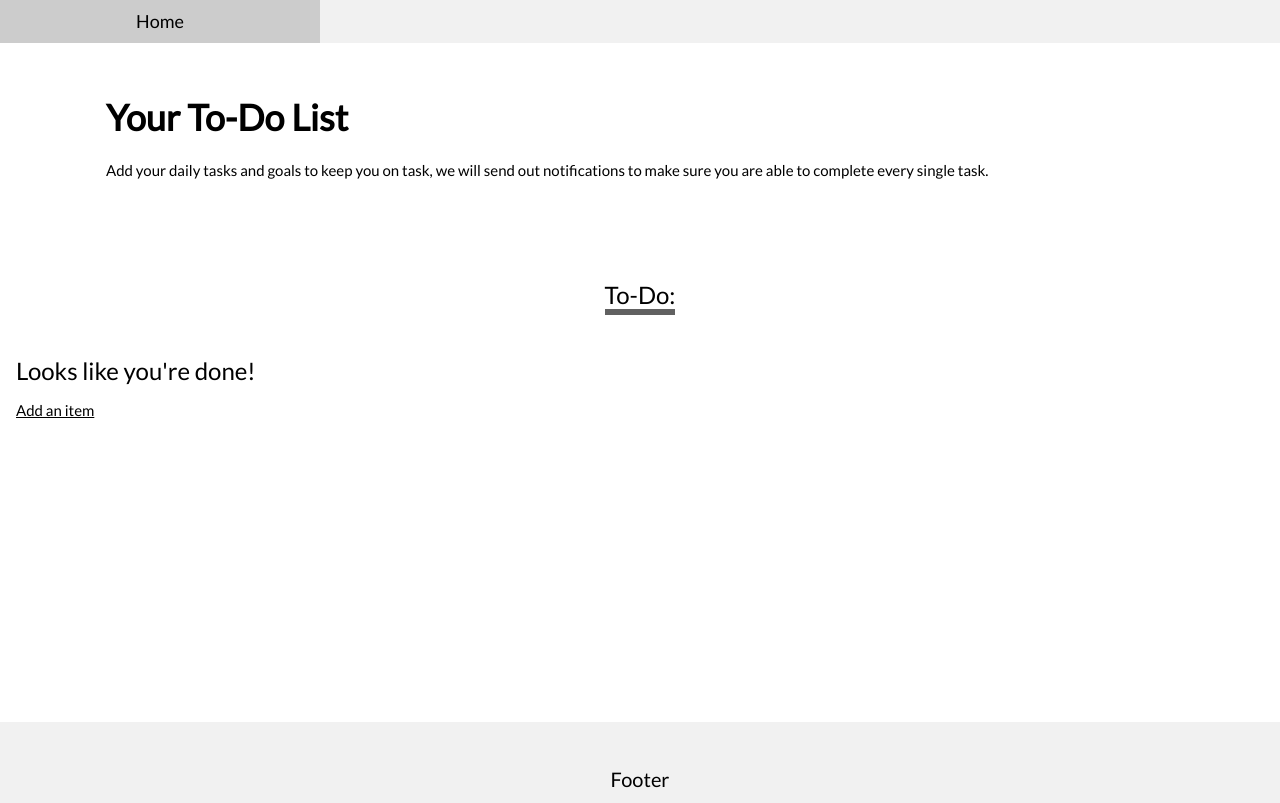
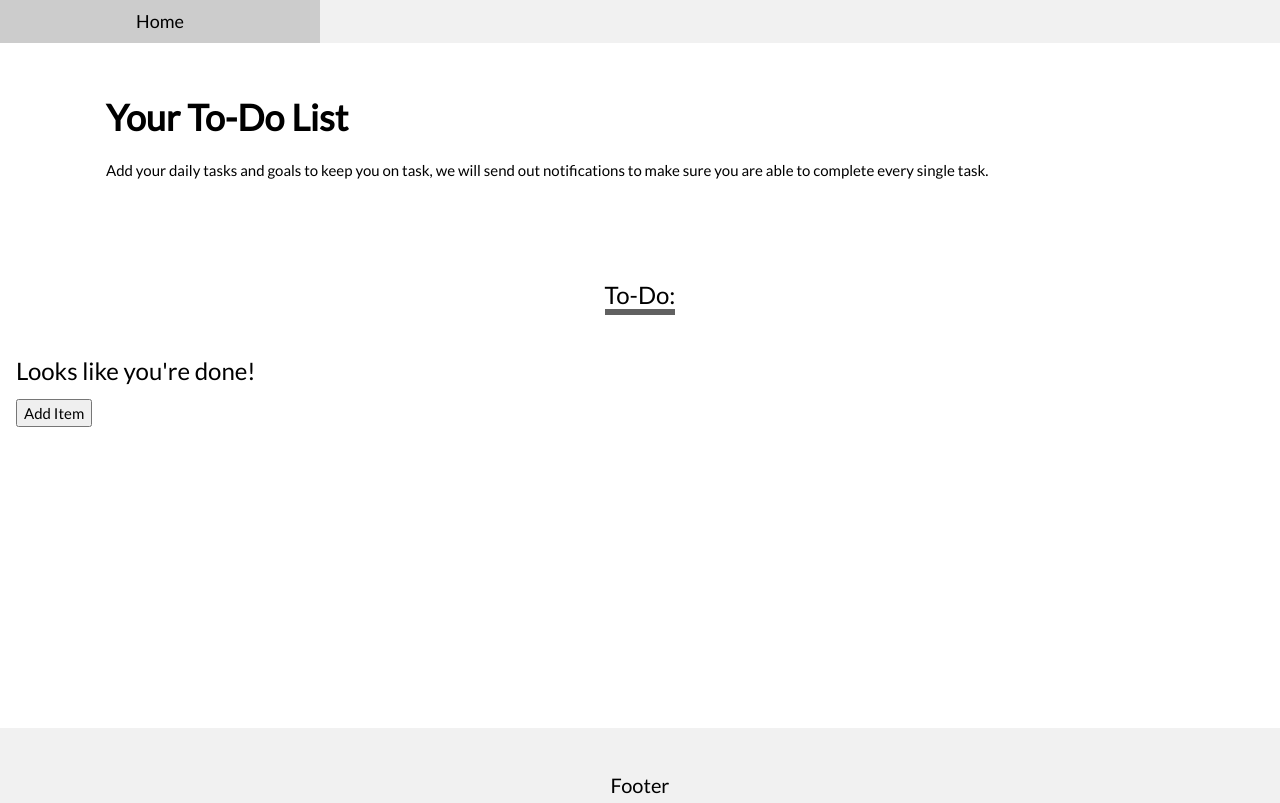
Before and after one commit to kwzcoding/to-do, a plain HTML site: page list.html in a window 1280 px wide. Shown: the top 803 px of the page. Drawn offline with nearby package versions, Linux system fonts and the light colour scheme.

Commit message:
Update list.html

```diff
--- a/list.html
+++ b/list.html
@@ -1,6 +1,6 @@
 <!DOCTYPE html>
 <html>
-<title>W3.CSS Template</title>
+<title>To-Do!</title>
 <meta charset="UTF-8">
 <meta name="viewport" content="width=device-width, initial-scale=1">
 <link rel="stylesheet" href="https://www.w3schools.com/w3css/4/w3.css">
@@ -45,16 +45,11 @@ html,body,h1,h2,h3,h4 {font-family:"Lato", sans-serif}
     <div class="w3-center">
       <span class="w3-xlarge w3-bottombar w3-border-dark-grey">To-Do:</span>
     </div>
-    <div class="todolist" style="padding-bottom: 300px; padding-top: 30px">
-      <h3>Looks like you're done!</h3>
-      <a href="add.html">Add an item</a>
+    <div id="todolist" style="padding-bottom: 300px; padding-top: 30px">
+
+      <h3 id="done">Looks like you're done!</h3>
+      <button id="itemAddButton" onclick="formAppear()">Add Item</button>
     </div>
-
-
-
-
-
-
   </div>
 
 
```
